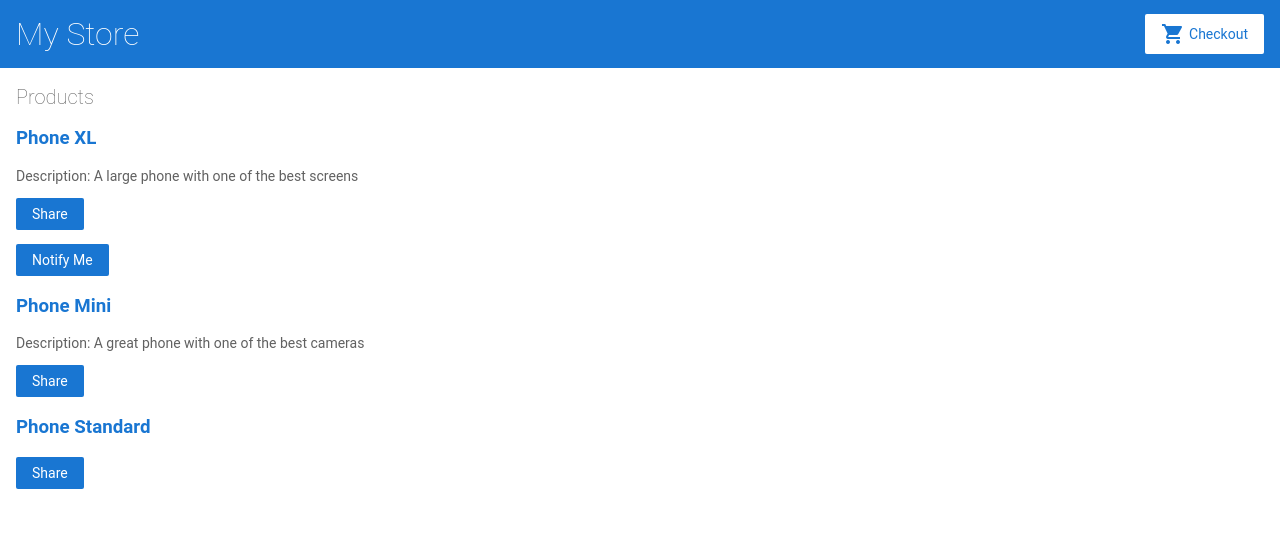
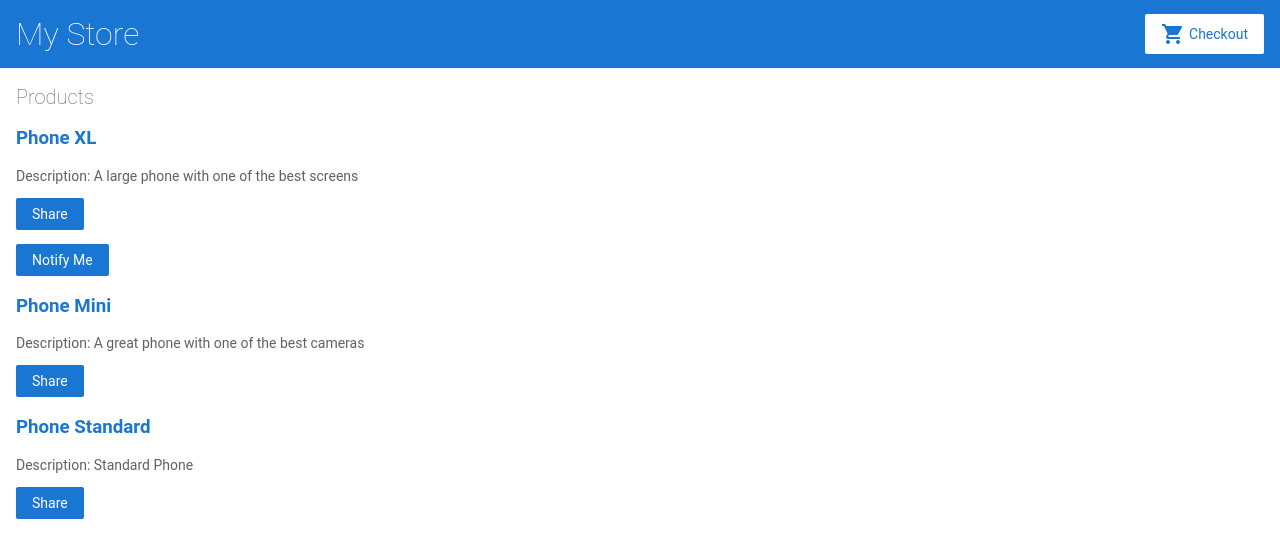
Before and after one commit to davidmota74/angular-7lrb77-rdhdzt, an Angular app: page / in a window 1280 px wide. Shown: the top 558 px of the page. Built offline with nearby package versions, Linux system fonts and the light colour scheme.

Commit message:
3 files modified

```diff
--- a/src/app/cart/cart.component.html
+++ b/src/app/cart/cart.component.html
@@ -1 +1,7 @@
-<>
+<h3>Cart<h3>
+
+<div class="cart-item" *ngFor="let item of items">
+  <span>{{item.name}}</span>
+  <span>{{item.price | currency}}</span>
+
+</div>
--- a/src/app/product-list/product-list.component.html
+++ b/src/app/product-list/product-list.component.html
@@ -3,7 +3,7 @@
 <div *ngFor="let product of products">
   <h3>
     <a [title]="product.name + ' details'" [routerLink]="['/products', productId]">
-      {{ product.name}}
+      {{ product.name }}
     </a>
 
   </h3>
--- a/src/app/products.ts
+++ b/src/app/products.ts
@@ -12,7 +12,7 @@ export const products = [
   {
     name: 'Phone Standard',
     price: 299,
-    description: ''
+    description: 'Standard Phone'
   }
 ];
 
```
